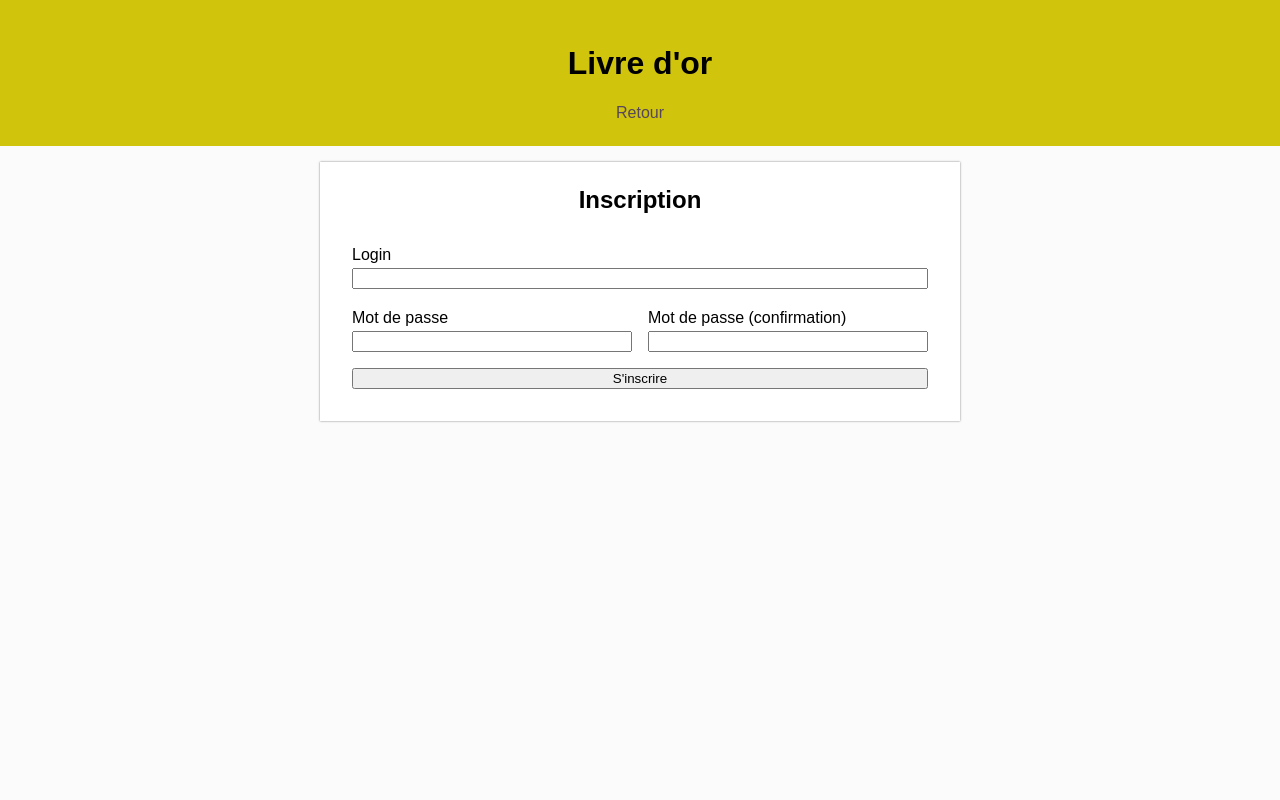
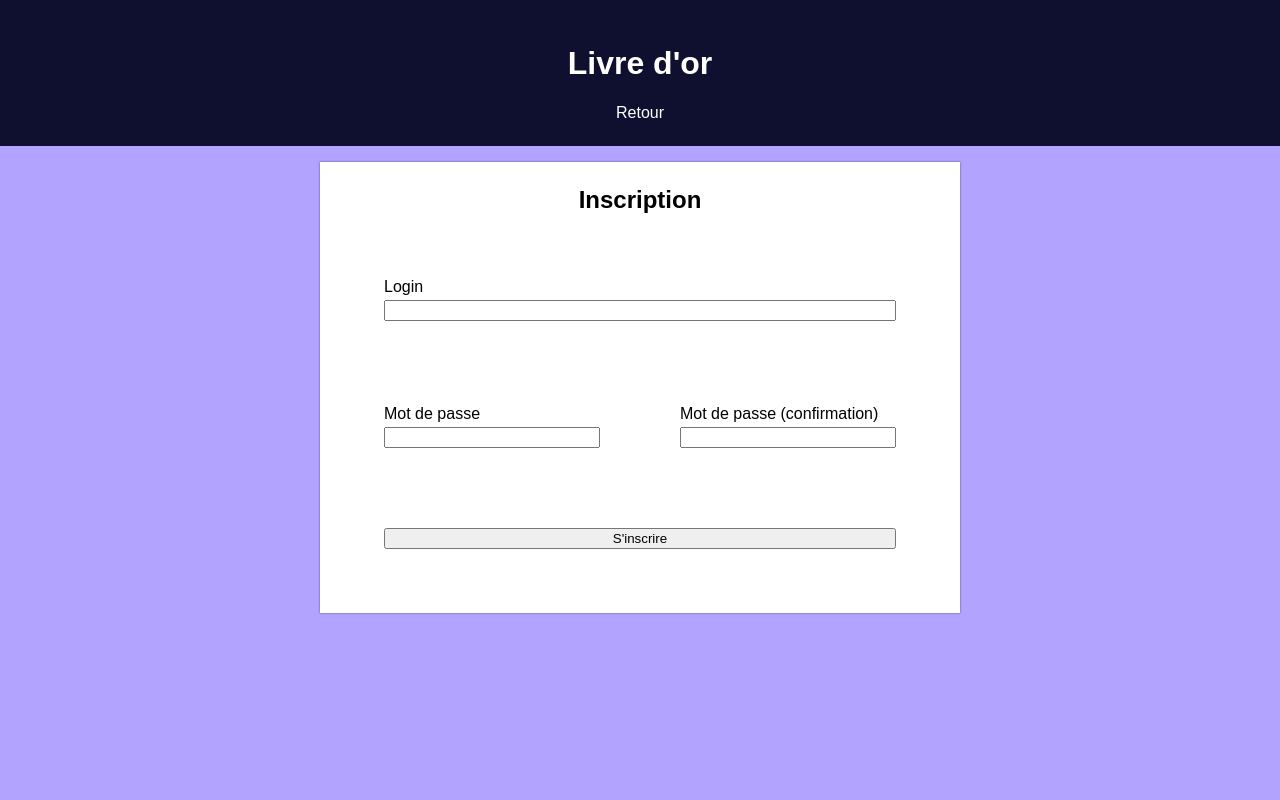
Before and after one commit to antonin-conrazier/livre-or, a PHP site: page /inscription.php in a window 1280 px wide. Run offline with PHP 8.4, Linux system fonts and the light colour scheme.

Commit message:
Add files via upload

```diff
--- a/connexion.php
+++ b/connexion.php
@@ -17,7 +17,7 @@
             if (isset($_GET["from"])) {
                 header("Refresh: 0; URL=/{$_GET['from']}.php");
             } else {
-                header("Refresh: 0; URL=/");
+                header("location: index.php");
             }
             die;
         } else {
@@ -32,7 +32,6 @@
     <head>
         <meta charset="UTF-8">
         <meta name="viewport" content="width=device-width, initial-scale=1.0">
-        <meta http-equiv="X-UA-Compatible" content="ie=edge">
         <link rel="stylesheet" href="style.css">
         <title>Connexion</title>
     </head>
--- a/inscription.php
+++ b/inscription.php
@@ -2,7 +2,7 @@
     session_start();
 
       if (isset($_SESSION["user"])) {
-        header("Refresh: 0; URL=/");
+        header("Refresh: 0");
         die;
     }
 
@@ -43,7 +43,6 @@
     <head>
         <meta charset="UTF-8">
         <meta name="viewport" content="width=device-width, initial-scale=1.0">
-        <meta http-equiv="X-UA-Compatible" content="ie=edge">
         <link rel="stylesheet" href="style.css">
         <title>Inscription</title>
     </head>
@@ -51,7 +50,7 @@
     <body>
         <header>
             <h1>Livre d'or</h1>
-            <a href="/">Retour</a>
+            <a href="/index.php">Retour</a>
         </header>
         <main id="inscription">
             <h2>Inscription</h2>
@@ -59,7 +58,7 @@
             if (isset($error)) {
                 echo "<h4 class='error'>$error</h4>";
             }
-            if (isset($success) && $success) {
+            if (isset($success) && $success)    {
                 echo "<h4 class='success'>Compte créé avec succès ! Vous pouvez dorénavant vous connecter...<br>Vous allez être redirigé dans 5 secondes...</h4>";
                 header("Refresh: 5; URL=/connexion.php");
             } else { ?>
--- a/livre-or.php
+++ b/livre-or.php
@@ -16,6 +16,8 @@
 
 <html lang="en">
 <head>
+<meta charset="UTF-8">
+    <meta name="viewport" content="width=device-width, initial-scale=1.0">
     <link rel="stylesheet" href="style.css">
     <title>Livre d'or</title>
 </head>
@@ -33,7 +35,7 @@
                     <span class="date">Posté le <?= $commentaire["date"] ?> par </span>
                     <span class="username"><?= getUsername($db, $commentaire["id_utilisateur"]) ?></span>
                 </div>
-                <div class="content"><?= $commentaire["commentaire"] ?></div>
+                <div class="content"><?= $commentaire["commentaires"] ?></div>
             </div>
             <?php
         }
--- a/profil.php
+++ b/profil.php
@@ -70,7 +70,7 @@
                 echo "<h4 class='error'>$error</h4>";
             }
             if (isset($success) && $success) {
-                echo "<h4 class='success'>Modifications enregistrées avec  succès !</h4>";
+                echo "<h4 class='success'>Modifications enregistrées avec succès !</h4>";
             }
             ?>
             <form method="post">
--- a/style.css
+++ b/style.css
@@ -3,7 +3,7 @@ html, body {
     padding: 0;
     margin: 0;
     font-family: Arial, Helvetica, sans-serif;
-    background: #fbfbfb;
+    background: #b1a3ff;
 }
 
 * {
@@ -11,15 +11,15 @@ html, body {
 }
 
 header {
-    background: #d1c40c;
-    color: rgb(0, 0, 0);
+    background: #0f0f30;
+    color: rgb(255, 255, 255);
     text-align: center;
     padding: 1.5em 0;
 }
 
 header a {
     text-decoration: none;
-    color: rgb(86, 70, 92);
+    color: rgb(255, 255, 255);
 }
 
 main {
@@ -52,7 +52,7 @@ h2 {
     transition: background 0.125s ease-out;
 }
 .buttons a:hover {
-    background: #c5ce41;
+    background: #9a8fff;
 }
 
 .columns {
@@ -62,8 +62,8 @@ h2 {
 .column {
     display: flex;
     flex-direction: column;
-    flex: 1 0 0;
-    margin: 0.5em;
+    flex: 4 0 0;
+    margin: 2.5em;
 }
 
 h2 {
@@ -81,7 +81,7 @@ table {
     width: 100%;
 }
 th, td {
-    border: 1px solid black;
+    border: 6px solid black;
     padding: 0.25em;
 }
 td:first-child {
```
Also changed, not shown: commentaire.php (+6 -4 lines).
